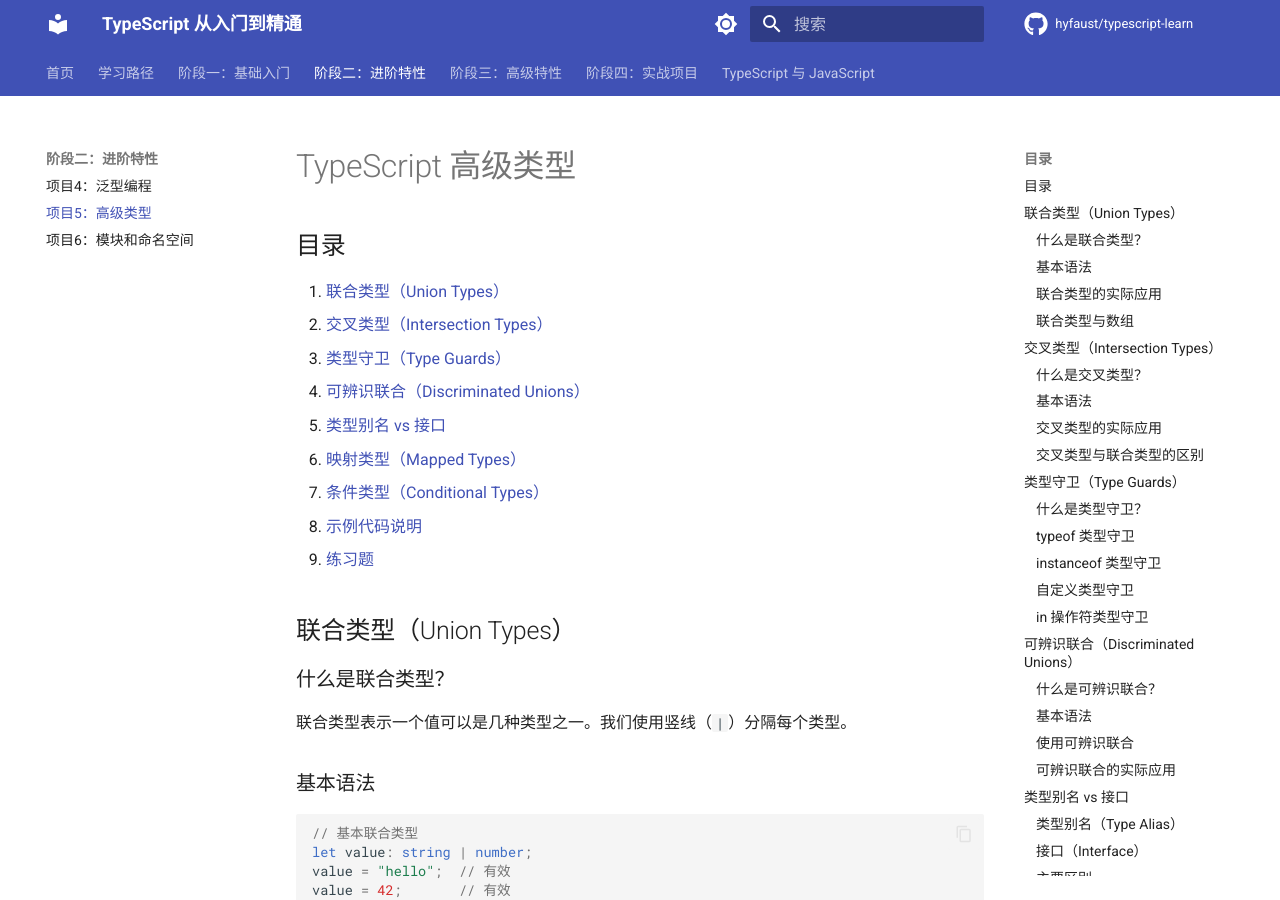
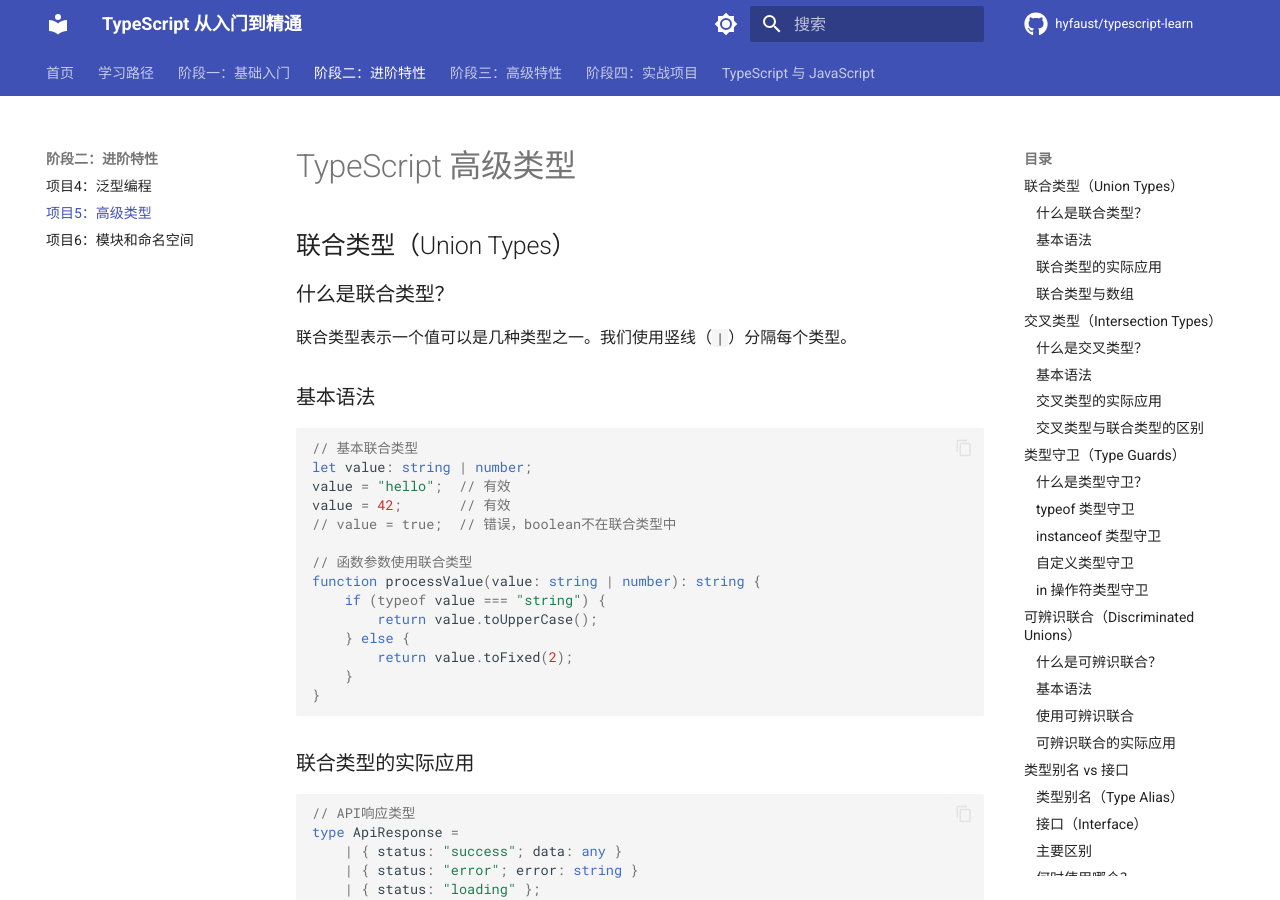
Before and after one commit to hyfaust/typescript-learn, an MkDocs documentation site: the page built from docs/projects/05-advanced-types/index.md, in a window 1280 px wide and 900 px high. Built offline with MkDocs 1.6.1 and Material for MkDocs 9.7.7, drawn with Linux system fonts in a browser that asks for light colours; comment, search, counter and statistics services are not loaded.

Commit message:
Remove redundant TOC sections from project docs

```diff
--- a/docs/projects/05-advanced-types/index.md
+++ b/docs/projects/05-advanced-types/index.md
@@ -1,15 +1,4 @@
 # TypeScript 高级类型
-
-## 目录
-1. [联合类型（Union Types）](#联合类型union-types)
-2. [交叉类型（Intersection Types）](#交叉类型intersection-types)
-3. [类型守卫（Type Guards）](#类型守卫type-guards)
-4. [可辨识联合（Discriminated Unions）](#可辨识联合discriminated-unions)
-5. [类型别名 vs 接口](#类型别名-vs-接口)
-6. [映射类型（Mapped Types）](#映射类型mapped-types)
-7. [条件类型（Conditional Types）](#条件类型conditional-types)
-8. [示例代码说明](#示例代码说明)
-9. [练习题](#练习题)
 
 ## 联合类型（Union Types）
 
```
Also changed, not shown: docs/projects/04-generics/index.md (+0 -11 lines), docs/projects/06-modules/index.md (+0 -11 lines).
